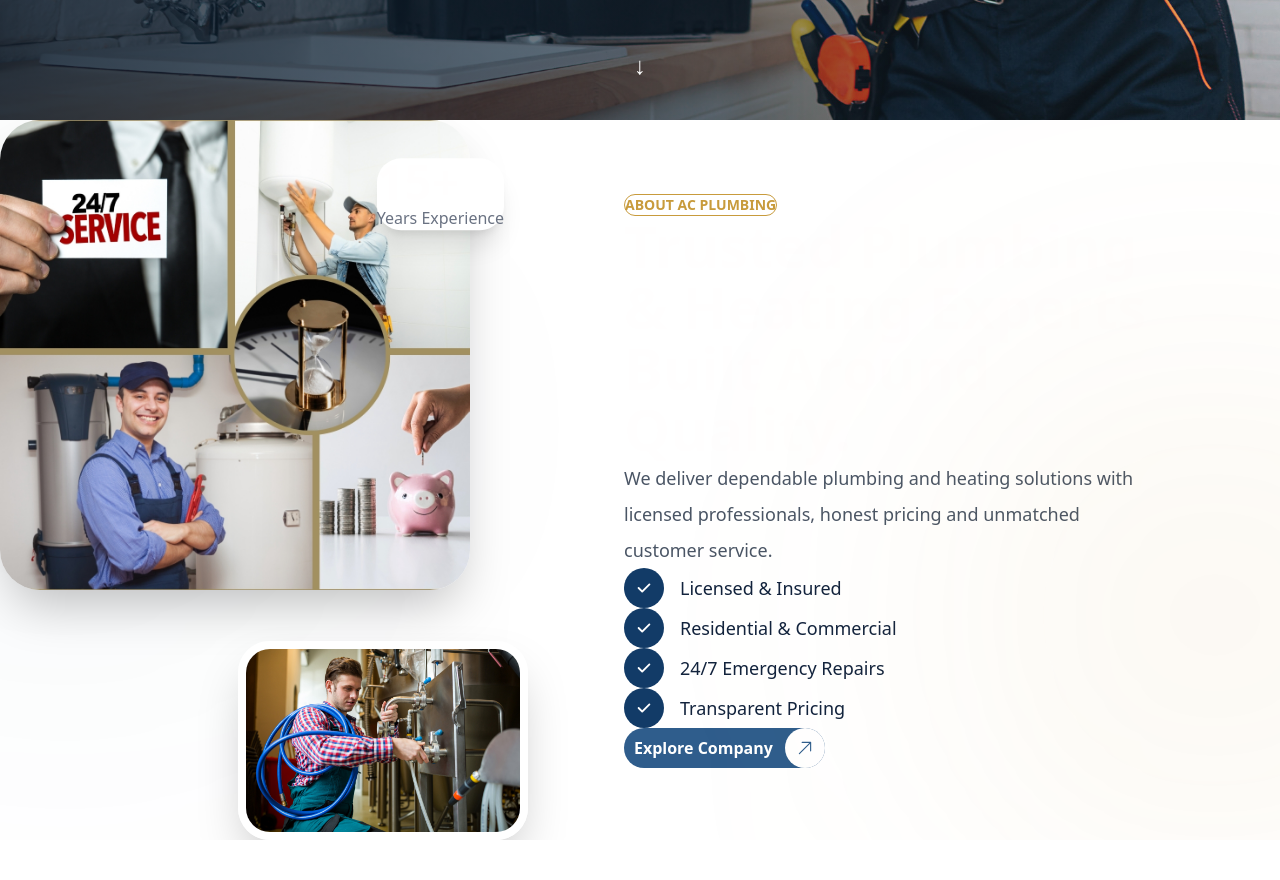
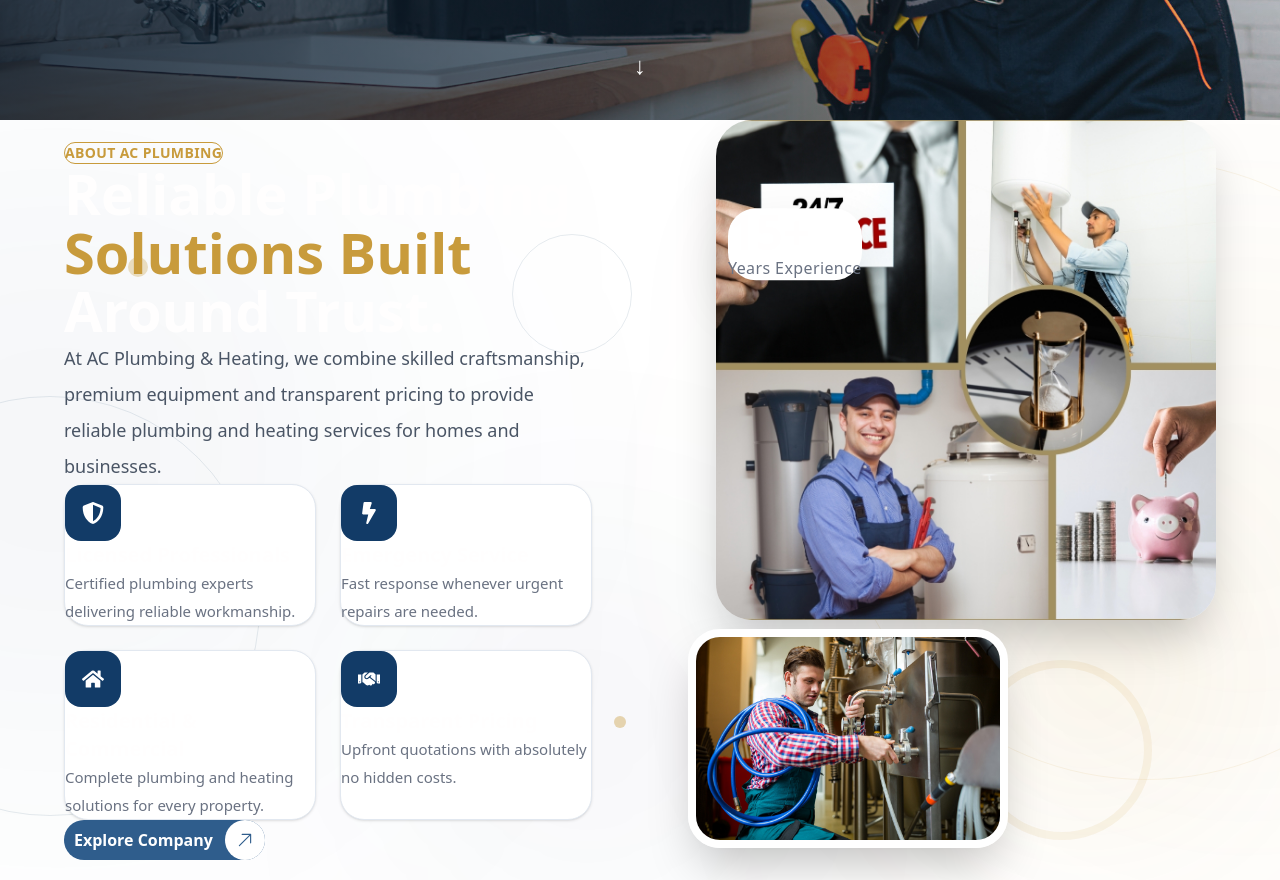
Before and after one commit to SanchitaGTMCanada/ac-plumbing, a Next.js app: page / in a window 1280 px wide. Shown: the part 680-1560 px from the top of the page. Before the commit the page ends 1520 px from the top, so only its background shows below. Built offline with nearby package versions, Linux system fonts and the light colour scheme.

Commit message:
about section 60%

```diff
--- a/src/app/globals.css
+++ b/src/app/globals.css
@@ -53,3 +53,30 @@ a{
 button{
   cursor:pointer;
 }
+
+
+@keyframes floatSlow {
+  0% {
+    transform: translateY(0px);
+  }
+
+  50% {
+    transform: translateY(-18px);
+  }
+
+  100% {
+    transform: translateY(0px);
+  }
+}
+
+.float-slow {
+  animation: floatSlow 8s ease-in-out infinite;
+}
+
+.float-medium {
+  animation: floatSlow 6s ease-in-out infinite;
+}
+
+.float-fast {
+  animation: floatSlow 4s ease-in-out infinite;
+}
--- a/src/components/home/About/About.jsx
+++ b/src/components/home/About/About.jsx
@@ -4,25 +4,63 @@ import AboutImages from "./AboutImages";
 
 export default function About() {
   return (
-    <section className="relative py-36 overflow-hidden bg-white">
+    <section className="relative overflow-hidden bg-white py-40">
 
-      {/* Background Decorations */}
+      {/* ================= Background Blur ================= */}
 
-      <div className="absolute -left-40 top-20 h-[450px] w-[450px] rounded-full bg-[#123B67]/5 blur-[150px]" />
+      {/* Large Blue Glow */}
+      <div className="absolute -left-48 top-20 h-[500px] w-[500px] rounded-full bg-[#123B67]/8 blur-[170px]" />
 
-      <div className="absolute -right-40 bottom-0 h-[450px] w-[450px] rounded-full bg-[#C89B3C]/10 blur-[150px]" />
+      {/* Large Gold Glow */}
+      <div className="absolute -right-56 top-32 h-[520px] w-[520px] rounded-full bg-[#C89B3C]/10 blur-[180px]" />
 
+      {/* Bottom Glow */}
+      <div className="absolute left-1/3 bottom-0 h-[320px] w-[320px] rounded-full bg-[#123B67]/6 blur-[130px]" />
+
+      {/* Small Gold Glow */}
+      <div className="absolute right-20 bottom-24 h-[220px] w-[220px] rounded-full bg-[#C89B3C]/12 blur-[100px]" />
+
+
+
+      {/* ================= Decorative Outline Circles ================= */}
+
+      <div className="absolute -right-44 top-10 h-[620px] w-[620px] rounded-full border border-[#C89B3C]/10" />
+
+      <div className="absolute -left-40 bottom-16 h-[420px] w-[420px] rounded-full border border-[#123B67]/10" />
+
+      <div className="absolute right-32 bottom-10 h-[180px] w-[180px] rounded-full border-[8px] border-[#C89B3C]/10" />
+
+      <div className="absolute left-[40%] top-[15%] h-[120px] w-[120px] rounded-full border border-[#123B67]/10" />
+
+
+
+      {/* ================= Floating Dots ================= */}
+
+      <div className="absolute left-[10%] top-[18%] h-5 w-5 rounded-full bg-[#C89B3C]/30" />
+
+      <div className="absolute right-[15%] top-[28%] h-4 w-4 rounded-full bg-[#123B67]/30" />
+
+      <div className="absolute left-[48%] bottom-[20%] h-3 w-3 rounded-full bg-[#C89B3C]/40" />
+
+      <div className="absolute right-[28%] bottom-[12%] h-6 w-6 rounded-full border-4 border-[#123B67]/15" />
+
+
+
+      {/* ================= Content ================= */}
+<div className="relative z-20 flex justify-center ">
       <Container>
 
-        <div className="grid lg:grid-cols-2 gap-24 items-center">
+        <div className="grid items-center gap-24 lg:grid-cols-2">
+
+          <AboutContent />
 
           <AboutImages />
-
-          <AboutContent />
 
         </div>
 
       </Container>
+</div>
+
 
     </section>
   );
--- a/src/components/home/About/AboutContent.jsx
+++ b/src/components/home/About/AboutContent.jsx
@@ -1,103 +1,89 @@
 "use client";
 
-import { HiCheck } from "react-icons/hi";
 import Button from "@/components/ui/Button/Button";
+import {
+  FaShieldAlt,
+  FaBolt,
+  FaHome,
+  FaHandshake,
+} from "react-icons/fa";
 
-const list = [
-  "Licensed & Insured",
-  "Residential & Commercial",
-  "24/7 Emergency Repairs",
-  "Transparent Pricing",
+const features = [
+  {
+    icon: FaShieldAlt,
+    title: "Licensed Professionals",
+    desc: "Certified plumbing experts delivering reliable workmanship.",
+  },
+  {
+    icon: FaBolt,
+    title: "Emergency Service",
+    desc: "Fast response whenever urgent repairs are needed.",
+  },
+  {
+    icon: FaHome,
+    title: "Residential & Commercial",
+    desc: "Complete plumbing and heating solutions for every property.",
+  },
+  {
+    icon: FaHandshake,
+    title: "Transparent Pricing",
+    desc: "Upfront quotations with absolutely no hidden costs.",
+  },
 ];
 
 export default function AboutContent() {
   return (
     <div>
 
-      <span
-        className="
-          inline-flex
-          rounded-full
-          border
-          border-[#C89B3C]
-          px-5
-          py-2
-          text-sm
-          font-semibold
-          text-[#C89B3C]
-        "
-      >
+      <span className="inline-flex rounded-full border border-[#C89B3C] px-5 py-2 text-sm font-semibold tracking-wide text-[#C89B3C]">
         ABOUT AC PLUMBING
       </span>
 
-      <h2
-        className="
-          mt-7
-          text-[58px]
-          leading-[1.05]
-          font-black
-          text-[#12233D]
-        "
-      >
-        Trusted Plumbing &
-        Heating Experts
-        Built Around Quality.
+      <h2 className="mt-6 text-[56px] font-extrabold leading-[1.05] text-[#123B67]">
+        Reliable Plumbing
+        <br />
+        <span className="text-[#C89B3C]">
+          Solutions Built
+        </span>
+        <br />
+        Around Trust.
       </h2>
 
-      <p className="mt-8 text-lg leading-9 text-gray-600">
-
-        We deliver dependable plumbing and heating
-        solutions with licensed professionals,
-        honest pricing and unmatched customer service.
-
+      <p className="mt-8 max-w-xl text-lg leading-9 text-gray-600">
+        At AC Plumbing & Heating, we combine skilled craftsmanship,
+        premium equipment and transparent pricing to provide reliable
+        plumbing and heating services for homes and businesses.
       </p>
 
-      <div className="mt-10 space-y-5">
+      <div className="mt-12 grid gap-6 sm:grid-cols-2">
+        {features.map((item) => {
+          const Icon = item.icon;
 
-        {list.map((item)=>(
+          return (
+            <div
+              key={item.title}
+              className="group rounded-3xl border border-slate-200 bg-white p-7 shadow-sm transition-all duration-500 hover:-translate-y-2 hover:border-[#C89B3C] hover:shadow-2xl"
+            >
+              <div className="flex h-14 w-14 items-center justify-center rounded-2xl bg-[#123B67] text-white transition-all duration-300 group-hover:bg-[#C89B3C]">
+                <Icon size={22} />
+              </div>
 
-          <div
-            key={item}
-            className="
-              flex
-              items-center
-              gap-4
-            "
-          >
+              <h4 className="mt-5 text-xl font-bold text-[#123B67]">
+                {item.title}
+              </h4>
 
-            <div
-              className="
-                flex
-                h-10
-                w-10
-                items-center
-                justify-center
-                rounded-full
-                bg-[#123B67]
-                text-white
-              "
-            >
-              <HiCheck size={18}/>
+              <p className="mt-3 text-[15px] leading-7 text-gray-500">
+                {item.desc}
+              </p>
             </div>
-
-            <span className="text-lg font-medium text-[#12233D]">
-              {item}
-            </span>
-
-          </div>
-
-        ))}
-
+          );
+        })}
       </div>
 
       <div className="mt-12">
-
         <Button href="/about">
-
           Explore Company
-
         </Button>
-
       </div>
 
     </div>
--- a/src/components/home/About/AboutImages.jsx
+++ b/src/components/home/About/AboutImages.jsx
@@ -5,92 +5,59 @@ import { motion } from "framer-motion";
 
 export default function AboutImages() {
   return (
-    <div className="relative h-[720px]">
+    <div className="relative flex h-[760px] justify-end">
 
-      {/* Main Image */}
+      {/* Large Image */}
 
       <motion.div
-        initial={{ opacity:0,x:-80 }}
-        whileInView={{ opacity:1,x:0 }}
-        viewport={{ once:true }}
-        transition={{ duration:.8 }}
-        className="absolute left-0 top-0"
+        initial={{ opacity: 0, x: 60 }}
+        whileInView={{ opacity: 1, x: 0 }}
+        viewport={{ once: true }}
+        transition={{ duration: 0.8 }}
+        className="absolute top-0 right-0"
       >
         <Image
           src="/assets/about/about-1.jpg"
+          width={500}
+          height={620}
           alt=""
-          width={470}
-          height={600}
-          className="
-            rounded-[40px]
-            object-cover
-            shadow-2xl
-          "
+          className="rounded-[36px] object-cover shadow-2xl"
         />
       </motion.div>
 
-      {/* Cross Image */}
+      {/* Small Image */}
 
       <motion.div
-        initial={{ opacity:0,x:80 }}
-        whileInView={{ opacity:1,x:0 }}
-        viewport={{ once:true }}
-        transition={{ delay:.3 }}
-        className="
-          absolute
-          right-0
-          bottom-0
-        "
+        initial={{ opacity: 0, x: -60 }}
+        whileInView={{ opacity: 1, x: 0 }}
+        viewport={{ once: true }}
+        transition={{ delay: 0.3 }}
+        className="absolute bottom-8 left-0"
       >
         <Image
           src="/assets/about/about-2.jpg"
+          width={320}
+          height={380}
           alt=""
-          width={290}
-          height={360}
-          className="
-            rounded-[32px]
-            border-8
-            border-white
-            shadow-2xl
-          "
+          className="rounded-[32px] border-8 border-white shadow-2xl"
         />
       </motion.div>
 
-      {/* Experience */}
+      {/* Experience Card */}
 
       <motion.div
-
-        animate={{
-          y:[0,-10,0]
-        }}
-
-        transition={{
-          repeat:Infinity,
-          duration:4
-        }}
-
-        className="
-          absolute
-          top-12
-          right-6
-          rounded-3xl
-          bg-white
-          px-8
-          py-6
-          shadow-xl
-        "
+        animate={{ y: [0, -8, 0] }}
+        transition={{ repeat: Infinity, duration: 4 }}
+        className="absolute left-10 top-24 rounded-[28px] bg-white px-8 py-6 shadow-[0_25px_60px_rgba(0,0,0,0.12)]"
       >
-
         <h2 className="text-5xl font-black text-[#123B67]">
           15+
         </h2>
 
-        <p className="text-gray-500">
+        <p className="mt-2 font-medium tracking-wide text-gray-500">
           Years Experience
         </p>
-
       </motion.div>
-
     </div>
   );
 }
--- a/src/components/home/About/aboutData.js
+++ b/src/components/home/About/aboutData.js
@@ -1,30 +1,30 @@
 import {
-  FaCheckCircle,
-  FaClock,
   FaShieldAlt,
-  FaTools,
+  FaBolt,
+  FaHome,
+  FaHandshake,
 } from "react-icons/fa";
 
 const aboutFeatures = [
   {
-    icon: FaCheckCircle,
-    title: "Licensed Professionals",
-    text: "Certified technicians delivering quality workmanship.",
+    icon: FaShieldAlt,
+    title: "Licensed & Insured",
+    text: "Certified experts providing safe, reliable and code-compliant plumbing solutions.",
   },
   {
-    icon: FaClock,
-    title: "24/7 Emergency Service",
-    text: "Always available whenever you need immediate help.",
+    icon: FaBolt,
+    title: "24/7 Emergency Response",
+    text: "Rapid emergency plumbing and heating services whenever you need us.",
   },
   {
-    icon: FaShieldAlt,
-    title: "Transparent Pricing",
-    text: "No hidden costs. Honest and upfront quotations.",
+    icon: FaHome,
+    title: "Residential & Commercial",
+    text: "Complete plumbing and heating services for homes, offices and businesses.",
   },
   {
-    icon: FaTools,
-    title: "Modern Equipment",
-    text: "Latest tools for faster and cleaner installations.",
+    icon: FaHandshake,
+    title: "Honest Pricing",
+    text: "Transparent estimates with no hidden fees and guaranteed workmanship.",
   },
 ];
 
```
